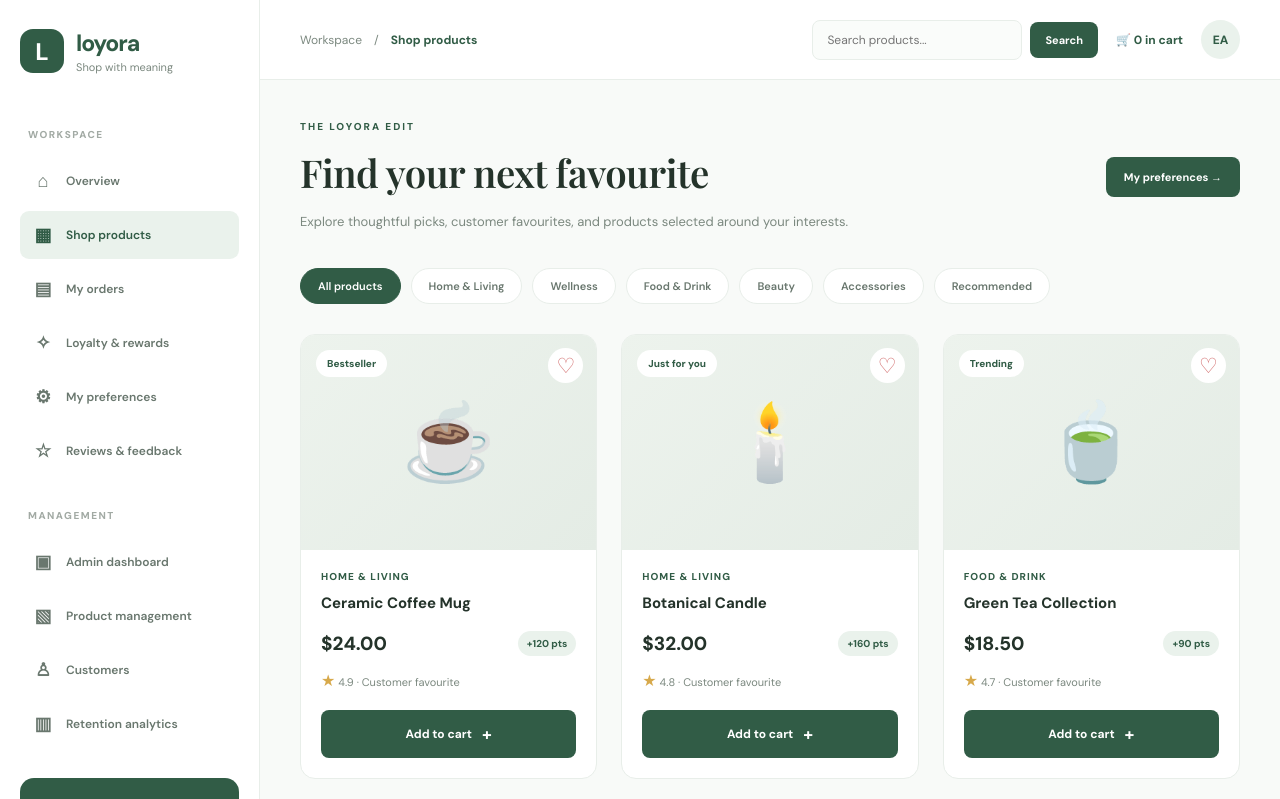
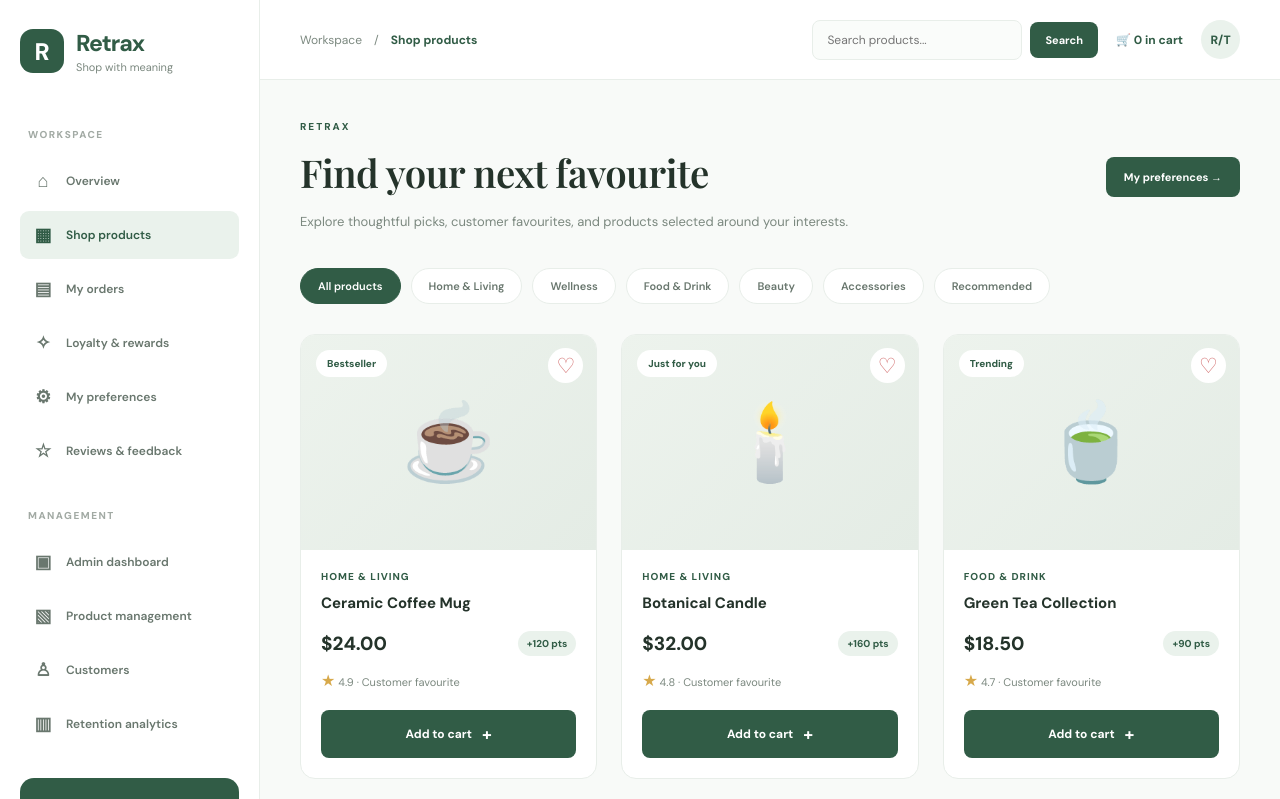
Before and after one commit to FINZTWH/Retrax, a Django app: page / in a window 1280 px wide. Shown: the top 799 px of the page. Run offline with Django 5.2, Linux system fonts and the light colour scheme.

Commit message:
Update branding in shop template and adjust user initials display

```diff
--- a/templates/shop.html
+++ b/templates/shop.html
@@ -7,7 +7,7 @@
     <meta charset="UTF-8">
     <meta name="viewport" content="width=device-width, initial-scale=1.0">
 
-    <title>Loyora - Shop Products</title>
+    <title>Retrax - Shop Products</title>
 
     <!-- External CSS -->
     <link rel="stylesheet" href="{% static 'css/shop_products.css' %}">
@@ -21,10 +21,10 @@
         <!-- Logo -->
         <div class="sidebar-top">
             <div class="sidebar-logo">
-                <div class="logo-icon">L</div>
+                <div class="logo-icon">R</div>
 
                 <div>
-                    <div class="logo-name">loyora</div>
+                    <div class="logo-name">Retrax</div>
                     <div class="logo-tagline">Shop with meaning</div>
                 </div>
             </div>
@@ -111,16 +111,16 @@
             <div class="user-profile">
 
                 <div class="user-avatar">
-                    {{ user.initials|default:"EA" }}
+                    {{ user.initials|default:"R/T" }}
                 </div>
 
                 <div class="user-details">
                     <h4>
-                        {{ user.get_full_name|default:"Emmanuel Adah" }}
+                        <!-- {{ user.get_full_name|default:"Emmanuel Adah" }} -->
                     </h4>
 
                     <p>
-                        Member · {{ user.tier|default:"Green" }} tier
+                        <!-- Member · {{ user.tier|default:"Green" }} tier -->
                     </p>
                 </div>
 
@@ -180,7 +180,7 @@
                 </a>
 
                 <div class="header-avatar">
-                    {{ user.initials|default:"EA" }}
+                    {{ user.initials|default:"R/T" }}
                 </div>
 
             </div>
@@ -197,7 +197,7 @@
                 <div class="title-content">
 
                     <div class="eyebrow">
-                        THE LOYORA EDIT
+                        RETRAX
                     </div>
 
                     <h1>Find your next favourite</h1>
```
Also changed, not shown: db.sqlite3.
